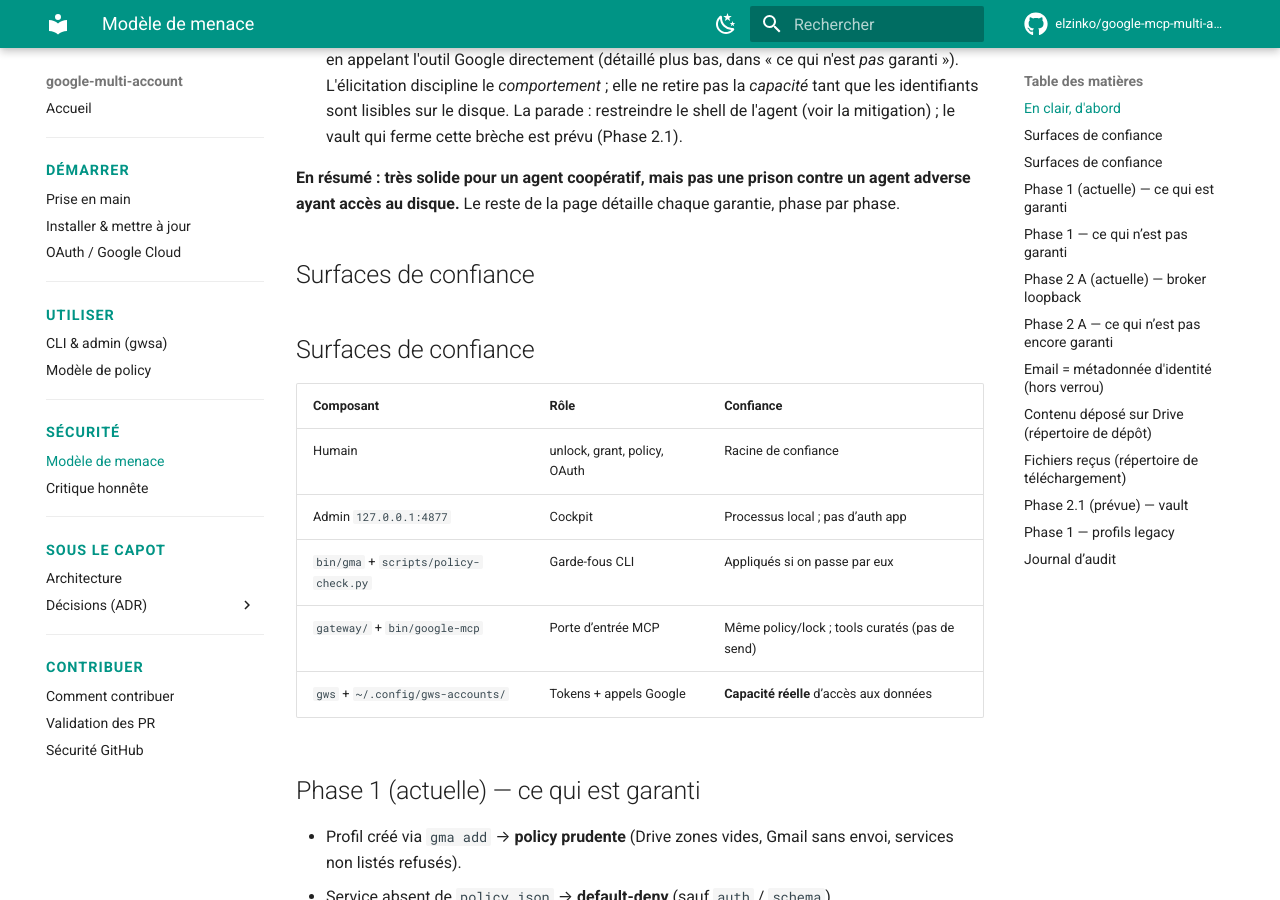
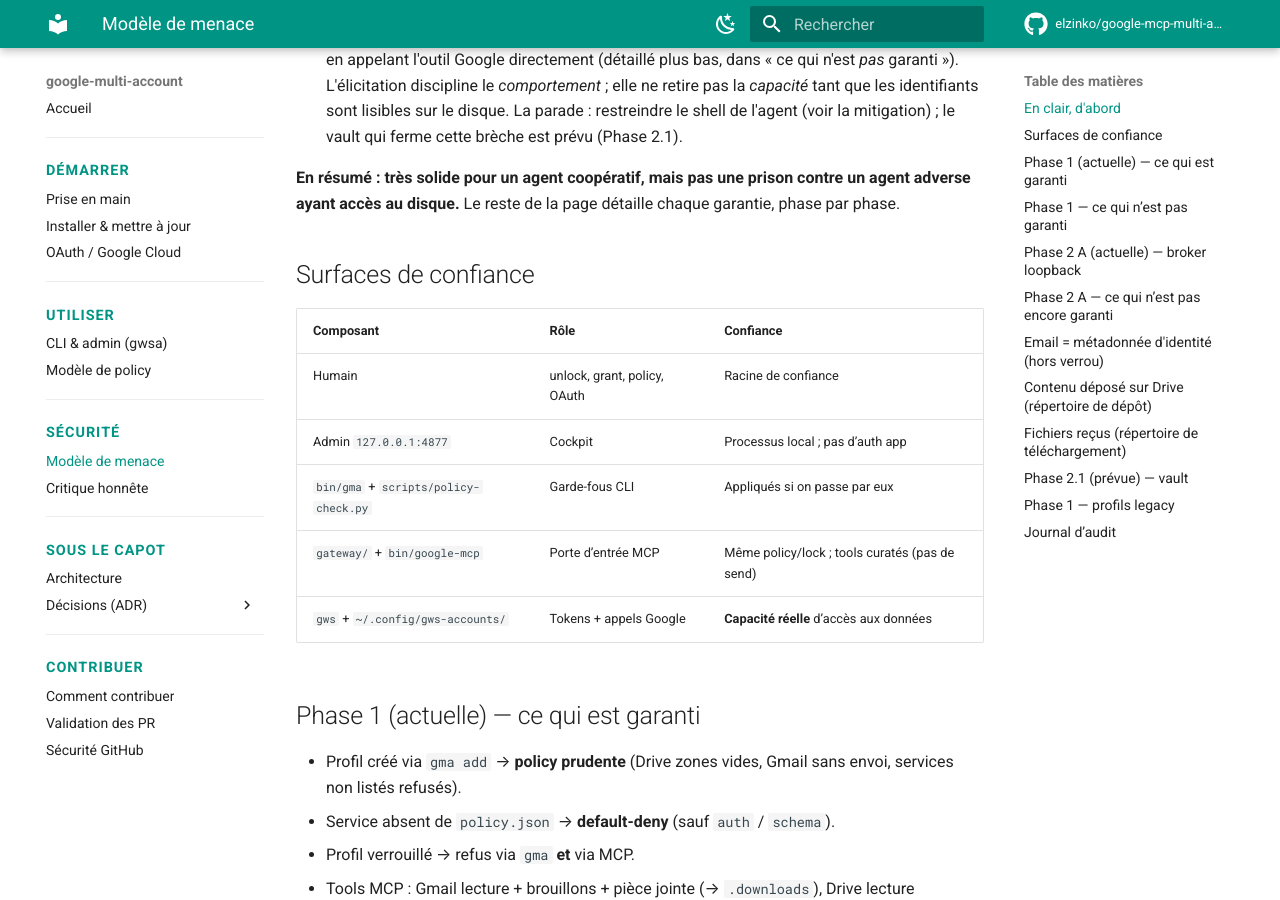
Before and after one commit to elzinko/google-mcp-multi-account, an MkDocs documentation site: the page built from docs/threat-model.md, in a window 1280 px wide and 900 px high, scrolled down 478 px. Built offline with MkDocs 1.6.1 and Material for MkDocs 9.7.7, drawn with Linux system fonts in a browser that asks for light colours; comment, search, counter and statistics services are not loaded.

Commit message:
docs: retirer le titre « Surfaces de confiance » dupliqué (revue Codex #96)
Co-Authored-By: Claude Opus 4.8 <noreply@anthropic.com>

```diff
--- a/docs/threat-model.md
+++ b/docs/threat-model.md
@@ -24,8 +24,6 @@ garantit pas :
 **En résumé : très solide pour un agent coopératif, mais pas une prison contre un
 agent adverse ayant accès au disque.** Le reste de la page détaille chaque garantie,
 phase par phase.
-
-## Surfaces de confiance
 
 ## Surfaces de confiance
 
```
